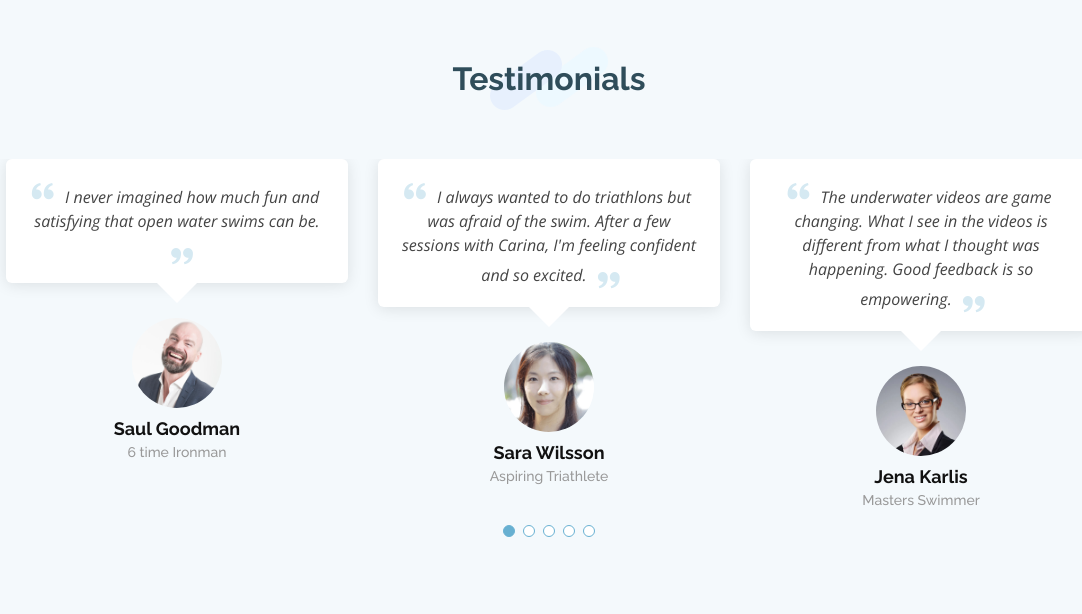
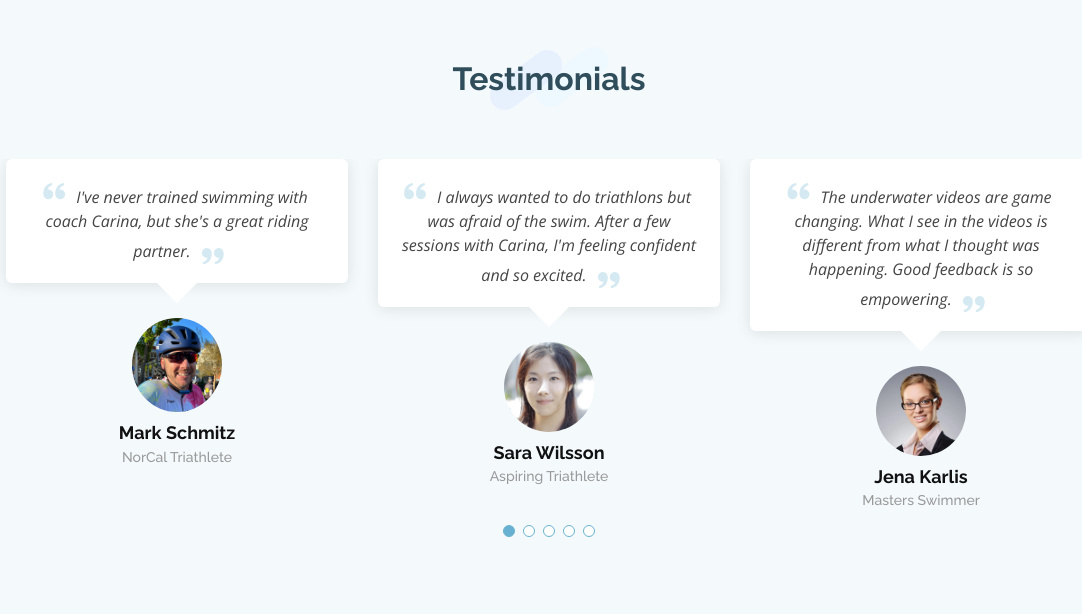
Before and after one commit to mschmitz42/swimtech, a Django app: page / in a window 1280 px wide. Shown: the part 3072-3686 px from the top of the page, without its empty margins (91-1173 px from the left). Run offline with Django 5.2, Linux system fonts and the light colour scheme; some libraries are stand-ins or nearby versions.

Commit message:
various text changes

```diff
--- a/templates/swimtech/index.html
+++ b/templates/swimtech/index.html
@@ -208,12 +208,12 @@
               <div class="testimonial-item">
                 <p>
                   <i class="bx bxs-quote-alt-left quote-icon-left"></i>
-                  I never imagined how much fun and satisfying that open water swims can be.
+                  I've never trained swimming with coach Carina, but she's a great riding partner.
                   <i class="bx bxs-quote-alt-right quote-icon-right"></i>
                 </p>
                 <img src="{%  static  'img/testimonials/testimonials-1.jpg' %}" class="testimonial-img" alt="">
-                <h3>Saul Goodman</h3>
-                <h4>6 time Ironman</h4>
+                <h3>Mark Schmitz</h3>
+                <h4>NorCal Triathlete</h4>
               </div>
             </div><!-- End testimonial item -->
 
```
Also changed, not shown: assets/img/testimonials/testimonials-1.jpg, static/img/testimonials/testimonials-1.jpg.
